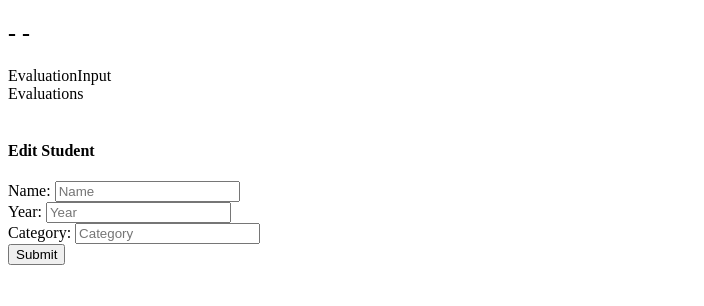
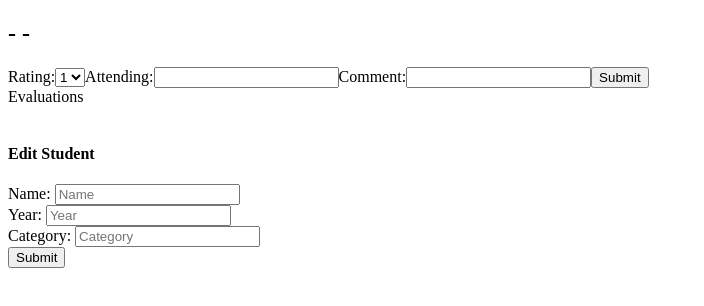
Before and after one commit to agenkin3/feedback-frontend, a React (Create React App) app: page /students/1 in a window 1280 px wide. Shown: the top 306 px of the page, without its empty margins (0-704 px from the left). Built offline with nearby package versions, Linux system fonts and the light colour scheme; no server answers; the HTML template or start-up script is replaced by a standard one.

Commit message:
add form

```diff
--- a/src/components/EvaluationInput.js
+++ b/src/components/EvaluationInput.js
@@ -2,10 +2,36 @@ import React from 'react'
 
 class EvaluationInput extends React.Component {
 
+  state = {
+    attending: '',
+    rating: ''
+  }
+
+  handleChange = (event) => {
+    this.setState({
+      [event.target.name]: event.target.value
+    })
+  }
+
+
 render() {
   return (
     <div>
-    EvaluationInput
+    <form onSubmit={this.handleSubmit}>
+          <label>Rating:</label>
+          <select name="rating" value={this.state.rating} onChange={this.handleChange}>
+            <option>1</option>
+            <option>2</option>
+            <option>3</option>
+            <option>4</option>
+            <option>5</option>
+          </select>
+          <label>Attending:</label>
+          <input type="text" name="attending" value={this.state.attending} onChange={this.handleChange}/>
+          <label>Comment:</label>
+          <input type="text" name="comment" value={this.state.comment} onChange={this.handleChange}/>
+          <input type="submit"/>
+        </form>
     </div>
   )
 }
--- a/src/containers/StudentsContainer.js
+++ b/src/containers/StudentsContainer.js
@@ -5,9 +5,6 @@ import Students from '../components/Students'
 import Student from '../components/Student'
 import {fetchStudents} from '../actions/fetchStudents'
 import StudentInput from '../components/StudentInput'
-
-
-//import Student from '.../components/Student'
 
 class StudentsContainer extends React.Component {
 
@@ -21,7 +18,6 @@ render () {
       <Route path='/students/new' component={StudentInput}/>
       <Route path='/students/:id' render={(routerProps) => <Student {...routerProps} students={this.props.students}/>}/>
       <Route exact path='/students' render={(routerProps) => <Students {...routerProps} students={this.props.students}/> }/>
-
     </div>
 
   )
```
